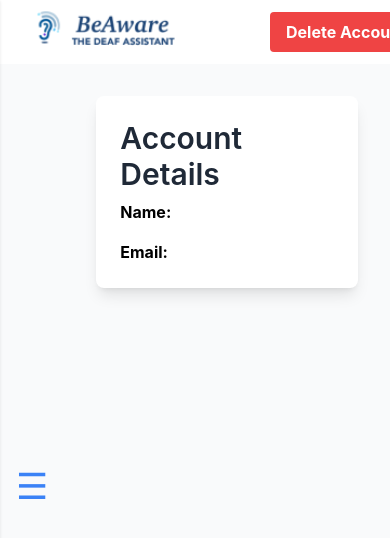
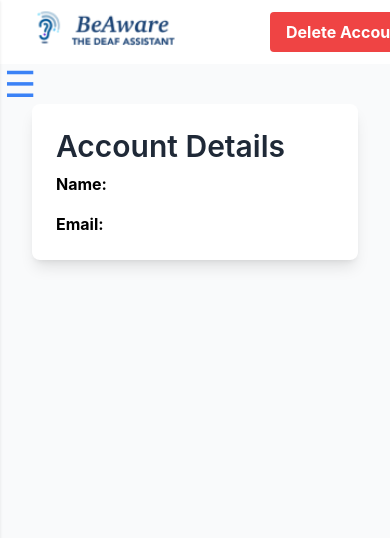
Before and after one commit to anaikarsaad/beaware, a React (Create React App) app: page /profile in a window 390 px wide. Shown: the top 538 px of the page. Built offline with nearby package versions, Linux system fonts and the light colour scheme; no server answers.

Commit message:
added responvieness

```diff
--- a/package.json
+++ b/package.json
@@ -2,6 +2,7 @@
   "name": "beaware",
   "version": "0.1.0",
   "private": true,
+
   "dependencies": {
     "@testing-library/jest-dom": "^5.17.0",
     "@testing-library/react": "^13.4.0",
--- a/src/pages/AccountDetails.tsx
+++ b/src/pages/AccountDetails.tsx
@@ -67,7 +67,7 @@ const AccountDetails: React.FC = () => {
   return (
     <div>
       <Header showDeleteButton onDeleteAccount={handleDeleteAccount} />
-      <div className="bg-gray-50 min-h-screen flex">
+      <div className="bg-gray-50 min-h-screen flex  flex-col lg:flex-row">
         <Sidebar activeItem="profile" />
         <main className="flex-1">
           <div className="container mx-auto p-8">
--- a/src/pages/Overview.tsx
+++ b/src/pages/Overview.tsx
@@ -126,7 +126,7 @@ const Overview: React.FC<OverviewProps> = ({ name: initialName, imageUrl: initia
     <div>
       <Header />
       <div className="bg-gray-50 min-h-screen flex flex-col lg:flex-row">
-      <Sidebar activeItem="overview" />
+      <Sidebar  activeItem="overview"/>
       <main className="flex flex-col lg:flex-row flex-1">
         <div className="flex-1 p-8">
           <div className="bg-white shadow-lg rounded-lg p-6 h-auto lg:h-[480px] mx-auto mb-6 lg:mb-0" style={{ maxWidth: '672px' }}>
--- a/src/pages/Sidebar.tsx
+++ b/src/pages/Sidebar.tsx
@@ -45,12 +45,15 @@ const Sidebar: React.FC<SidebarProps> = ({ activeItem }) => {
   return (
     <>
       {/* Burger menu button for small screens */}
+      <div className='relative mb-2'>
       <button
         onClick={toggleMobileMenu}
-        className="lg:hidden text-4xl text-blue-500 hover:text-blue-700 p-4"
+        className="lg:hidden text-4xl text-blue-500 hover:text-blue-700 lg:p-4 absolute top-[7%] left-[1%]"
       >
         ☰
       </button>
+      </div>
+
 
       {/* Sidebar for large screens and mobile menu for small screens */}
       <aside className={`bg-white shadow z-30 fixed lg:static inset-y-0 left-0 transform ${isMobileMenuOpen ? "translate-x-0" : "-translate-x-full"} lg:translate-x-0 transition duration-300 ease-in-out lg:flex lg:flex-col w-64`}>
--- a/src/pages/StreamFetch.tsx
+++ b/src/pages/StreamFetch.tsx
@@ -2,13 +2,15 @@ import React,{useEffect} from 'react';
 import StreamAnimation from '../components/StreamLoading';
 import axios from 'axios';
 const StreamFetch: React.FC = () => {
-  const proxyUrl = 'https://cors-anywhere.herokuapp.com/';
-const targetUrl = 'https://api.deafassistant.com/stream/CreateStreamWithStyle';
+
   useEffect(() => {
     const createStreamWithStyle = async () => {
+      const PROXY_URL = "https://cors-anywhere.herokuapp.com/";
+const API_URL = "https://api.deafassistant.com/stream/CreateStreamWithStyle";
+
       try {
-        const response = await axios.post('https://api.deafassistant.com/stream/CreateStreamWithStyle', {
-          name: "test",
+        const response = await axios.post(`${PROXY_URL}${API_URL}`, {
+          name: "check",
           bannerColor: "#143770",
           logoUrl: "https://www.reporternews.com/gcdn/presto/2021/02/22/PARN/43eb2e64-40bb-43b3-82ff-42cbd5161f01-636197301348385455-Kiwanis-Club-logo.jpg"
         });
@@ -27,7 +29,7 @@ const targetUrl = 'https://api.deafassistant.com/stream/CreateStreamWithStyle';
   return (
         <div className='flex flex-col justify-center items-center mt-[9%]'>
         <div className='w-[40%] height-[35%]'>
-        <StreamAnimation/>
+        {/* <StreamAnimation/> */}
         </div>
         <div className='flex flex-col'>
           <p className='text-2xl'>Your link is generating</p>
```
